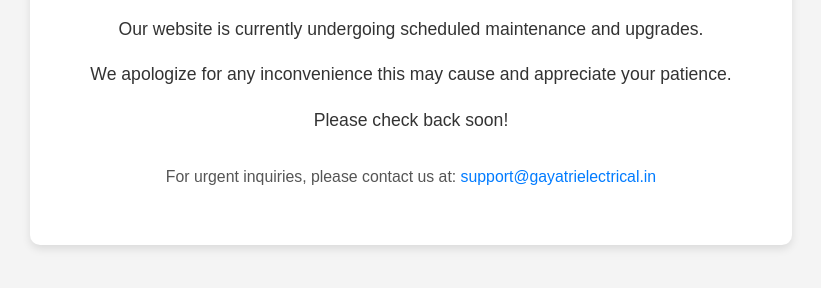
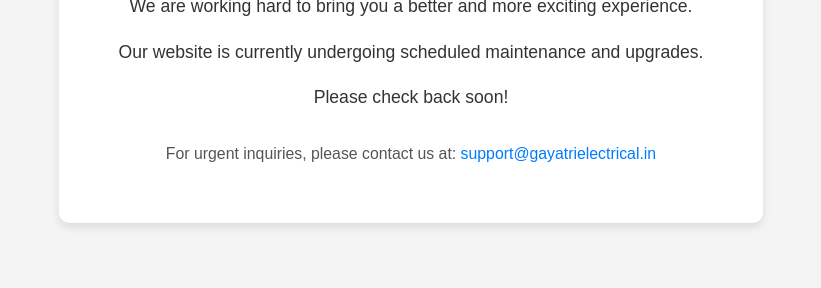
Before and after one commit to aadeshdubey/ges, a plain HTML site: page index.html in a window 1280 px wide. Shown: the part 352-640 px from the top of the page, without its empty margins (229-1050 px from the left). Drawn offline with Linux system fonts and the light colour scheme.

Commit message:
Update index.html

```diff
--- a/index.html
+++ b/index.html
@@ -55,7 +55,6 @@
         <h1>Website Under Upgradation</h1>
         <p>We are working hard to bring you a better and more exciting experience.</p>
         <p>Our website is currently undergoing scheduled maintenance and upgrades.</p>
-        <p>We apologize for any inconvenience this may cause and appreciate your patience.</p>
         <p>Please check back soon!</p>
         <div class="contact-info">
             <p>For urgent inquiries, please contact us at: <a href="mailto:support@gayatrielectrical.in">support@gayatrielectrical.in</a></p>
```
